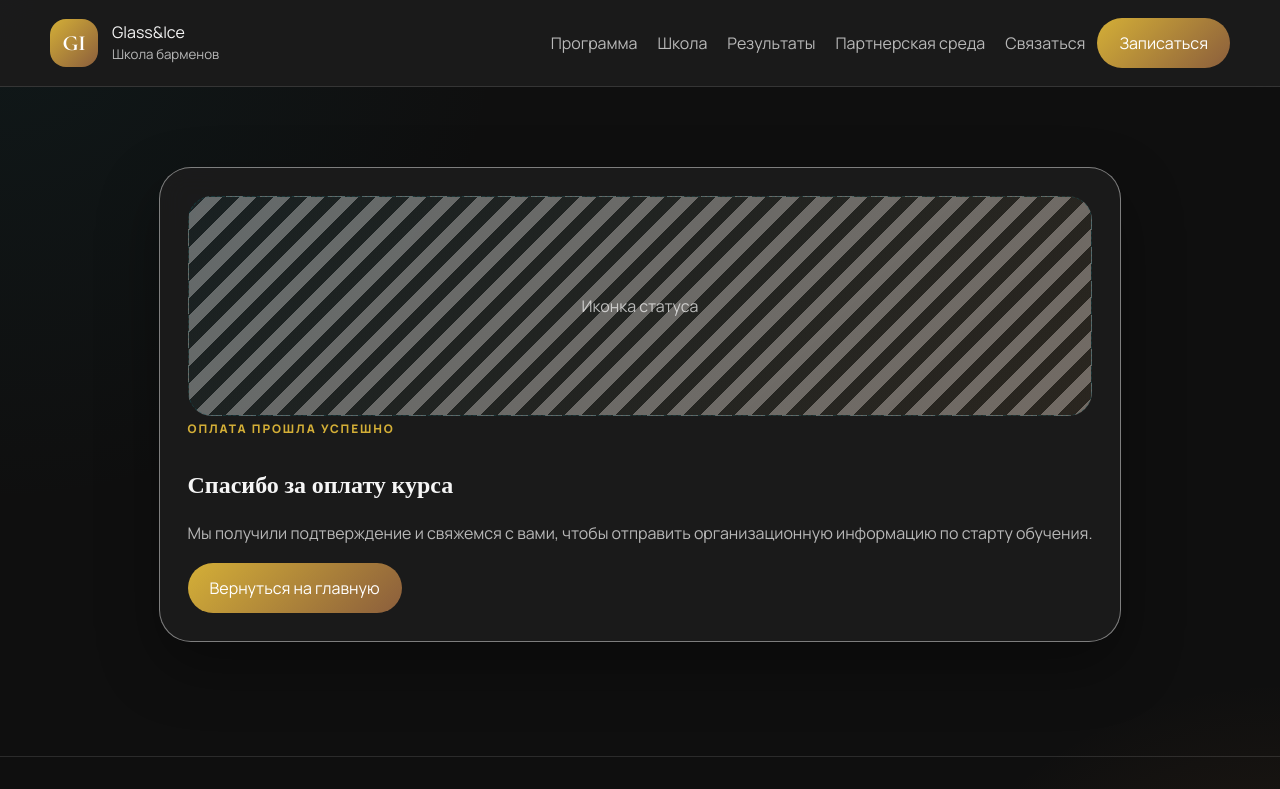
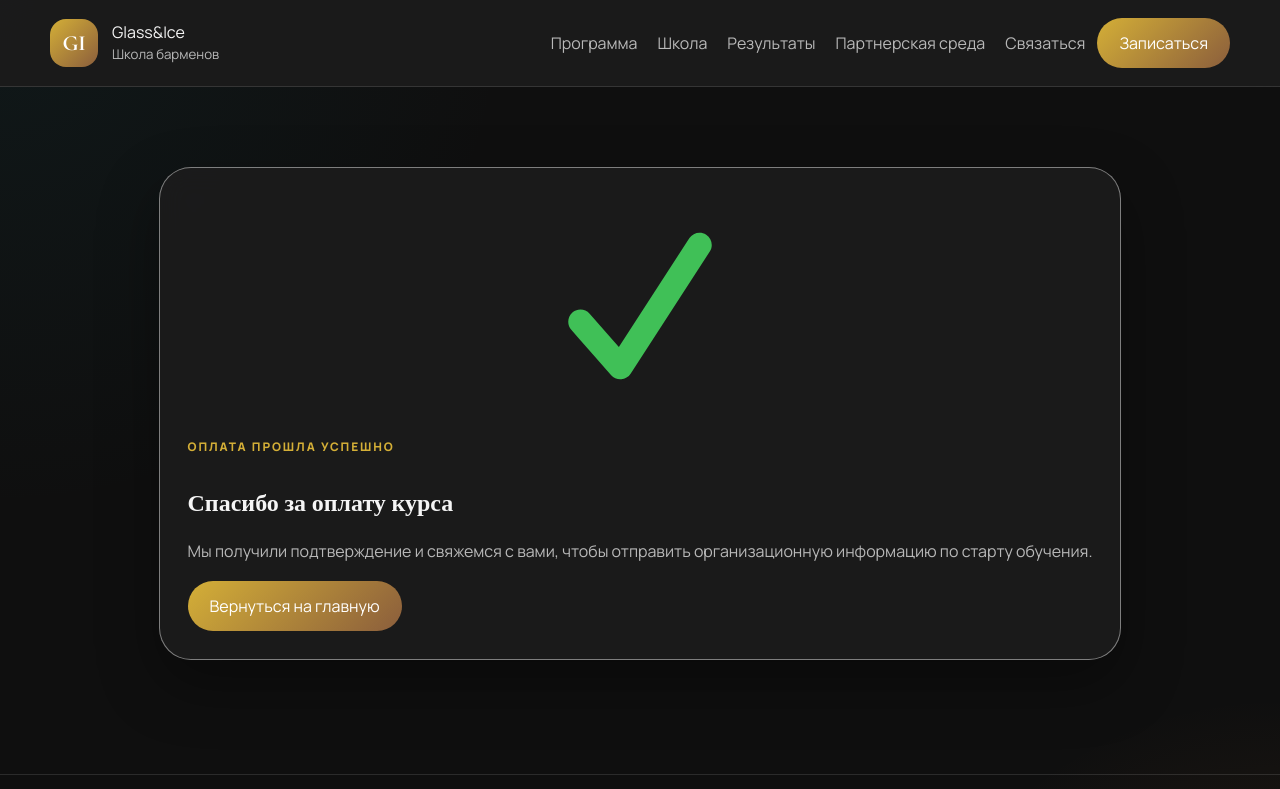
Before and after one commit to Mertozqq/barmen-site, a React (Vite) app: page /payment/success in a window 1280 px wide. Shown: the top 789 px of the page. Built offline with nearby package versions, Linux system fonts and the light colour scheme.

Commit message:
Show success SVG on payment result page

```diff
--- a/src/index.css
+++ b/src/index.css
@@ -728,6 +728,13 @@
   padding: 14px 16px;
   border-radius: var(--radius-sm);
 }
+
+.result-card__status-image {
+  display: block;
+  width: min(220px, 100%);
+  margin: 0 auto 18px;
+}
+
 .outcome-pill {
   margin: 10px;
 }
--- a/src/pages/PaymentResultPage.tsx
+++ b/src/pages/PaymentResultPage.tsx
@@ -1,5 +1,6 @@
 import { useEffect, useState } from "react";
 import { Link, useSearchParams } from "react-router-dom";
+import successfulPaymentImage from "../assets/successful-payment.svg";
 import { ImagePlaceholder } from "../components/shared/ImagePlaceholder";
 import { api, type PaymentStatus } from "../lib/api";
 import { formatCurrency } from "../lib/format";
@@ -44,7 +45,15 @@
   return (
     <section className="result-page">
       <div className={`result-card ${success ? "is-success" : "is-fail"}`}>
-        <ImagePlaceholder label="Иконка статуса" />
+        {success ? (
+          <img
+            className="result-card__status-image"
+            src={successfulPaymentImage}
+            alt="Успешная оплата"
+          />
+        ) : (
+          <ImagePlaceholder label="Иконка статуса" />
+        )}
         <span className="eyebrow">{eyebrow}</span>
         <h1>{title}</h1>
         <p>{description}</p>
```
Also changed, not shown: src/assets/successful-payment.svg (added).
